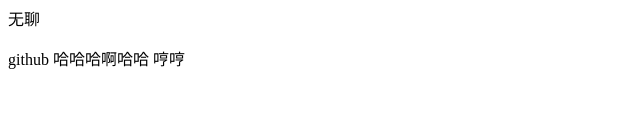
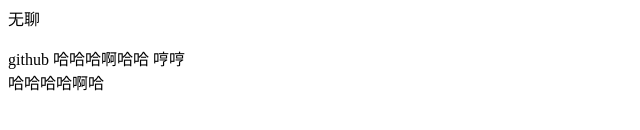
Before and after one commit to zhoutong209610/test, a plain HTML site: page index.html in a window 1280 px wide. Shown: the part 178-308 px from the top of the page, without its empty margins (0-640 px from the left). Drawn offline with Linux system fonts and the light colour scheme.

Commit message:
再次增加

```diff
--- a/index.html
+++ b/index.html
@@ -13,5 +13,8 @@
 		<p>无聊</P>
 		github 哈哈哈啊哈哈
 		哼哼
+		<div>
+			哈哈哈哈啊哈
+		</div>
 	</body>
 </html>
```
